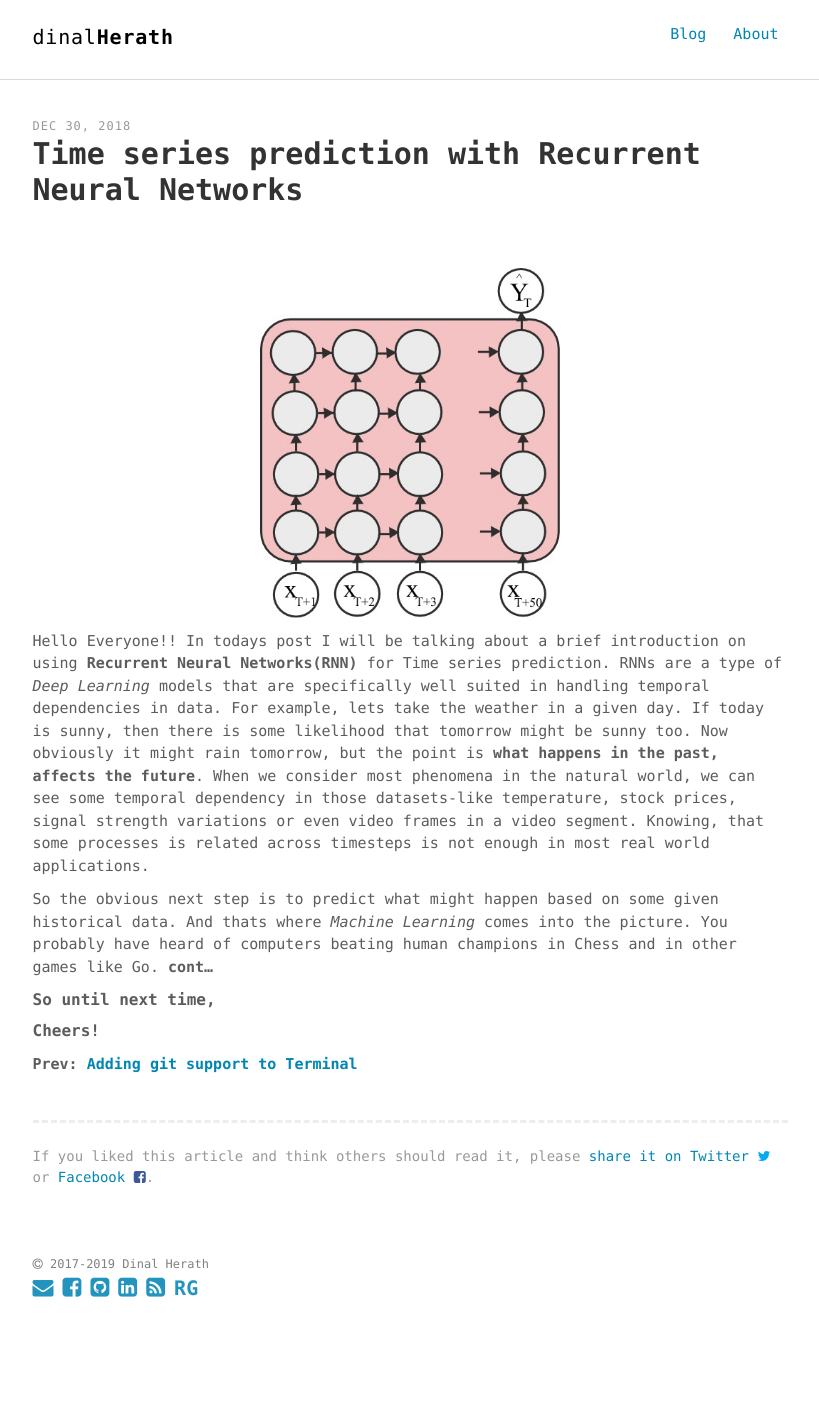
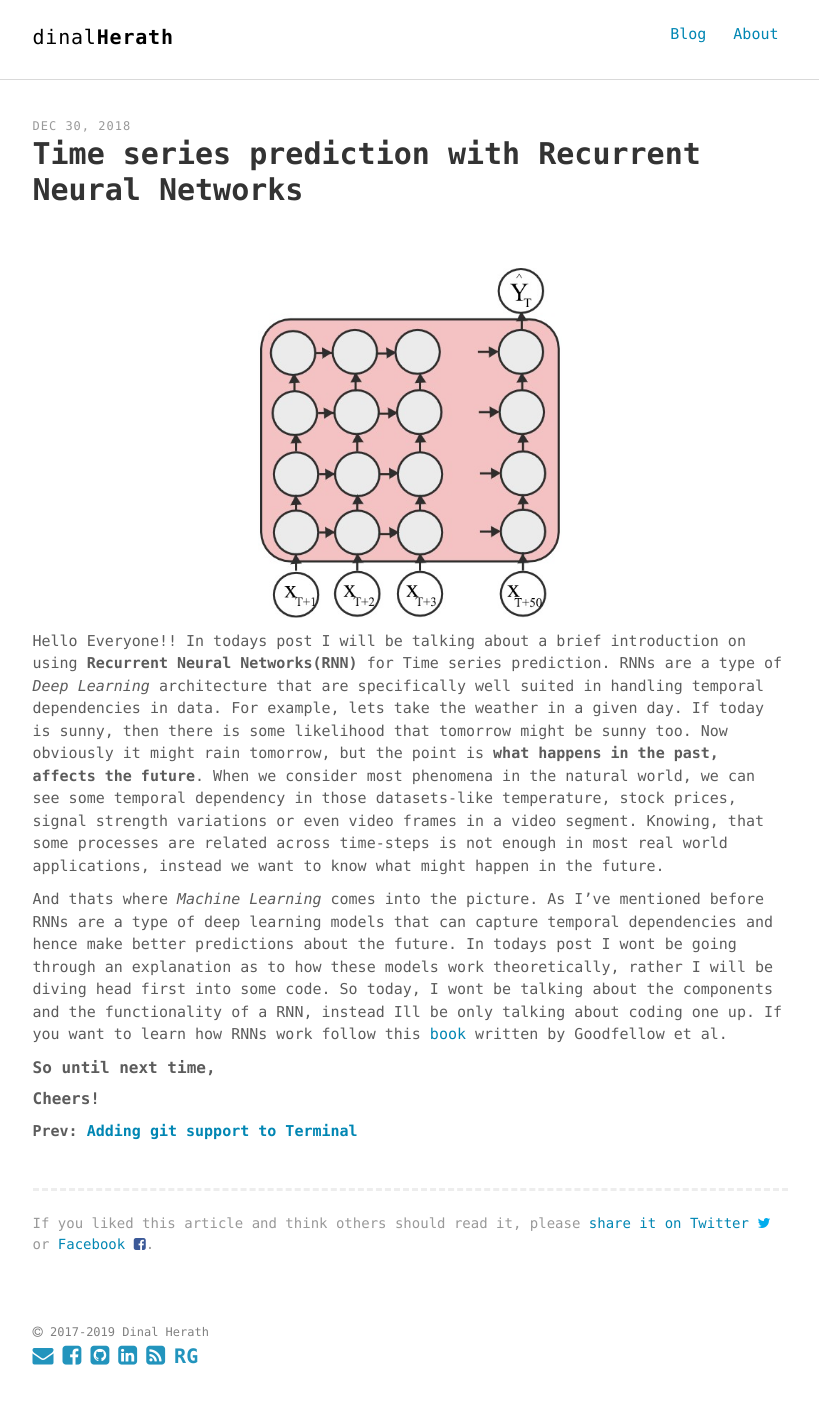
Before and after one commit to dherath/dherath.github.io, a Jekyll site: the page built from _posts/2018-12-30-time-series-prediction.md, in a window 1280 px wide. Shown: the whole page, without its empty margins (230-1049 px from the left). Built offline with Jekyll 4.4.1, drawn with Linux system fonts in a browser that asks for light colours; before the commit the page ends 1348 px from its top, so only the background shows below that.

Commit message:
updated text

```diff
--- a/_posts/2018-12-30-time-series-prediction.md
+++ b/_posts/2018-12-30-time-series-prediction.md
@@ -8,9 +8,10 @@ keywords: "time series, prediction, RNN, LSTM, GRU, recurrent, neural, networks,
 
 ![github_helper]({{site.url}}/material/2018/post_11/model_image.jpeg?raw=true){:height="350px"}
 
-Hello Everyone!! In todays post I will be talking about a brief introduction on using **Recurrent Neural Networks(RNN)** for Time series prediction.  RNNs are a type of _Deep Learning_ models that are specifically well suited in handling temporal dependencies in data. For example, lets take the weather in a given day. If today is sunny, then there is some likelihood that tomorrow might be sunny too. Now obviously it might rain tomorrow, but the point is **what happens in the past, affects the future**. When we consider most phenomena in the natural world, we can see some temporal dependency in those datasets-like temperature, stock prices, signal strength variations or even video frames in a video segment. Knowing, that some processes is related across timesteps is not enough in most real world applications.
+Hello Everyone!! In todays post I will be talking about a brief introduction on using **Recurrent Neural Networks(RNN)** for Time series prediction.  RNNs are a type of _Deep Learning_ architecture that are specifically well suited in handling temporal dependencies in data. For example, lets take the weather in a given day. If today is sunny, then there is some likelihood that tomorrow might be sunny too. Now obviously it might rain tomorrow, but the point is **what happens in the past, affects the future**. When we consider most phenomena in the natural world, we can see some temporal dependency in those datasets-like temperature, stock prices, signal strength variations or even video frames in a video segment. Knowing, that some processes are related across time-steps is not enough in most real world applications, instead we want to know what might happen in the future.
 
-So the obvious next step is to predict what might happen based on some given historical data. And thats where _Machine Learning_ comes into the picture. You probably have heard of computers beating human champions in Chess and in other games like Go. **cont...**
+And thats where _Machine Learning_ comes into the picture. As I've mentioned before RNNs are a type of deep learning models that can capture temporal dependencies and hence make better predictions about the future. In todays post I wont be going through an explanation as to how these models work theoretically, rather I will be diving head first into some code. So today, I wont be talking about the components and the functionality of a RNN, instead Ill be only talking about coding one up. If you want to learn how RNNs work follow this [book](http://www.deeplearningbook.org) written by Goodfellow et al.
+
 
 
 ##### So until next time,
```
Also changed, not shown: 2 other files.
